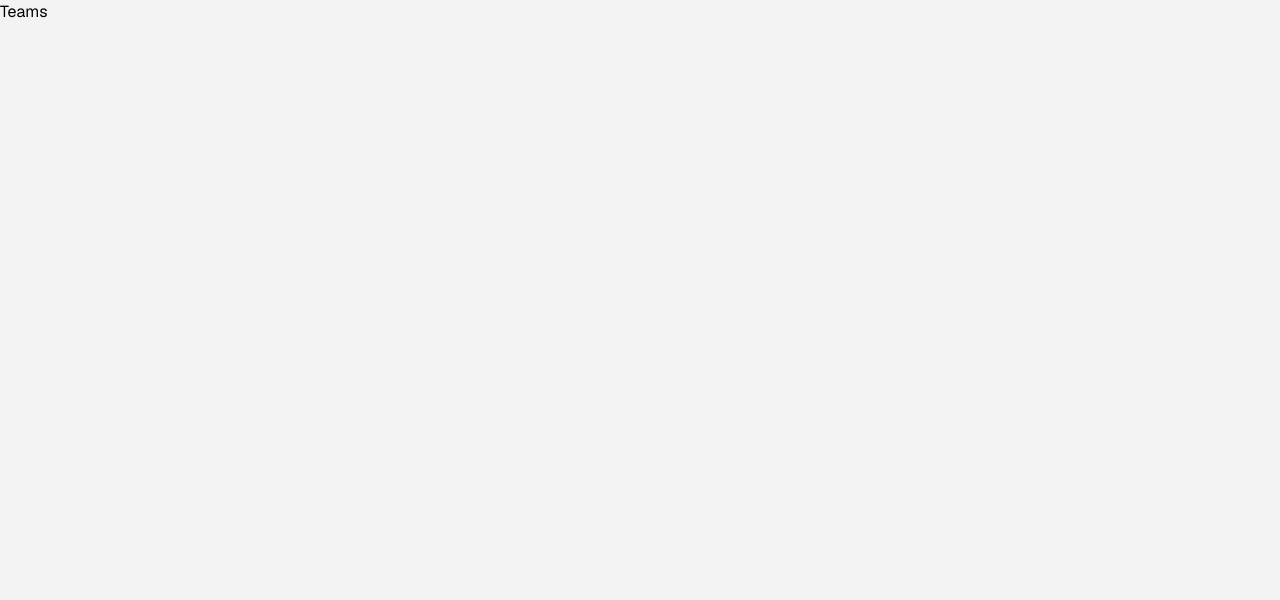
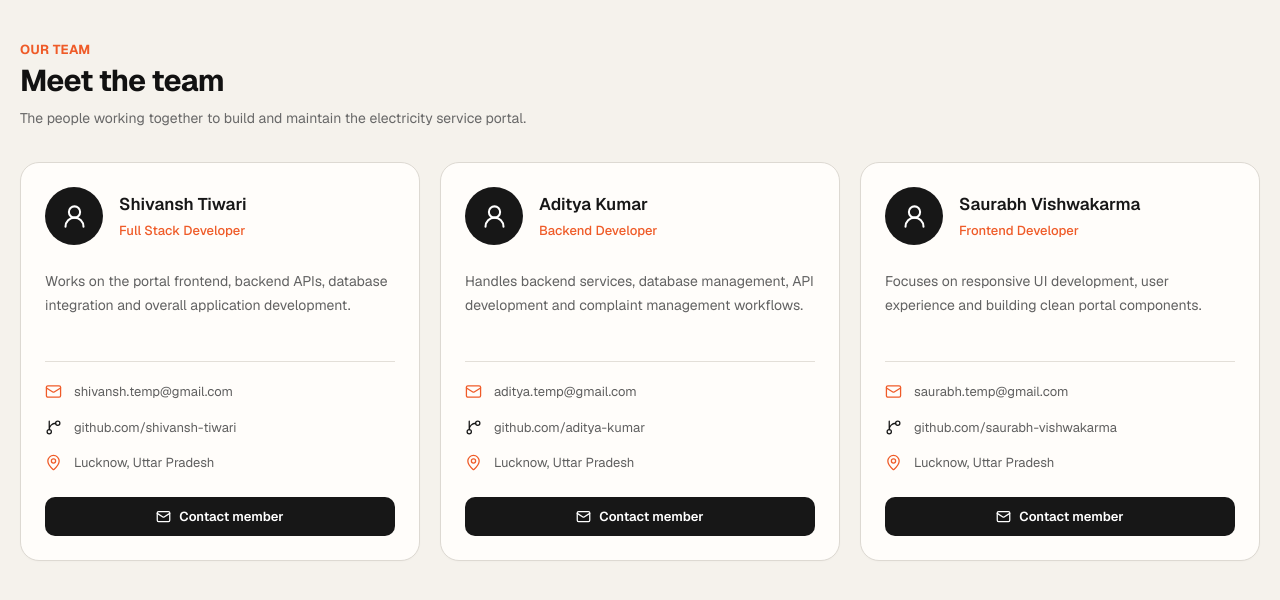
Before and after one commit to Sau-2003V/electric-department-gov-website-redesign, a Next.js app: page /team in a window 1280 px wide. Shown: the top 600 px of the page. Built offline with nearby package versions, Linux system fonts and the light colour scheme.

Commit message:
enhancing the team page

```diff
--- a/src/app/(web)/team/page.jsx
+++ b/src/app/(web)/team/page.jsx
@@ -1,7 +1,138 @@
+"use client";
+
+import { Mail, MapPin, UserRound, GitBranch } from "lucide-react";
+
+const teamMembers = [
+  {
+    name: "Shivansh Tiwari",
+    role: "Full Stack Developer",
+    description:
+      "Works on the portal frontend, backend APIs, database integration and overall application development.",
+    email: "shivansh.temp@gmail.com",
+    github: "github.com/shivansh-tiwari",
+    location: "Lucknow, Uttar Pradesh",
+  },
+  {
+    name: "Aditya Kumar",
+    role: "Backend Developer",
+    description:
+      "Handles backend services, database management, API development and complaint management workflows.",
+    email: "aditya.temp@gmail.com",
+    github: "github.com/aditya-kumar",
+    location: "Lucknow, Uttar Pradesh",
+  },
+  {
+    name: "Saurabh Vishwakarma",
+    role: "Frontend Developer",
+    description:
+      "Focuses on responsive UI development, user experience and building clean portal components.",
+    email: "saurabh.temp@gmail.com",
+    github: "github.com/saurabh-vishwakarma",
+    location: "Lucknow, Uttar Pradesh",
+  },
+];
+
 export default function TeamsPage() {
   return (
-    <div>
-      <h1>Teams</h1>
+    <main className="min-h-screen bg-[#f5f2ec] text-[#171717]">
+      {/* <div className="border-b border-[#dedbd5] bg-[#f8f6f1]">
+        <div className="mx-auto max-w-[1315px] px-5 py-[11px] text-[13px] text-[#686868]">
+          Signed in as{" "}
+          <span className="font-semibold text-[#222]">Ramesh Kumar</span>
+          <span className="mx-1">·</span>
+          Meter 1234567890
+        </div>
+      </div> */}
+
+      <section className="mx-auto max-w-[1315px] px-5 pb-14 pt-10">
+        <div className="mb-8">
+          <p className="mb-1 text-[13px] font-bold uppercase tracking-[0.3px] text-[#ef5b28]">
+            Our Team
+          </p>
+
+          <h1 className="text-[30px] font-bold leading-[1.15] tracking-[-0.8px] text-[#111]">
+            Meet the team
+          </h1>
+
+          <p className="mt-2 max-w-[650px] text-[14px] leading-6 text-[#686868]">
+            The people working together to build and maintain the electricity
+            service portal.
+          </p>
+        </div>
+
+        <div className="grid grid-cols-1 gap-5 md:grid-cols-2 lg:grid-cols-3">
+          {teamMembers.map((member) => (
+            <TeamCard key={member.name} member={member} />
+          ))}
+        </div>
+      </section>
+    </main>
+  );
+}
+
+function TeamCard({ member }) {
+  return (
+    <div className="flex min-h-[390px] flex-col rounded-[19px] border border-[#ddd9d2] bg-[#fffdfa] p-6 shadow-[0_1px_2px_rgba(0,0,0,0.02)] transition-all duration-200 hover:-translate-y-1 hover:shadow-[0_8px_25px_rgba(0,0,0,0.06)]">
+      <div className="flex items-center gap-4">
+        <div className="flex h-[58px] w-[58px] shrink-0 items-center justify-center rounded-full bg-[#171717] text-white">
+          <UserRound size={27} strokeWidth={1.8} />
+        </div>
+
+        <div>
+          <h2 className="text-[17px] font-semibold text-[#171717]">
+            {member.name}
+          </h2>
+
+          <p className="mt-1 text-[13px] font-medium text-[#ef5b28]">
+            {member.role}
+          </p>
+        </div>
+      </div>
+
+      <p className="mt-6 min-h-[72px] text-[14px] leading-6 text-[#626262]">
+        {member.description}
+      </p>
+
+      <div className="my-5 border-t border-[#e3dfd8]" />
+
+      <div className="space-y-4">
+        <div className="flex items-center gap-3 text-[13px] text-[#5f5f5f]">
+          <Mail
+            size={17}
+            strokeWidth={1.8}
+            className="shrink-0 text-[#ef5b28]"
+          />
+          <span className="truncate">{member.email}</span>
+        </div>
+
+        <div className="flex items-center gap-3 text-[13px] text-[#5f5f5f]">
+          <GitBranch
+            size={17}
+            strokeWidth={1.8}
+            className="shrink-0 text-[#171717]"
+          />
+          <span className="truncate">{member.github}</span>
+        </div>
+
+        <div className="flex items-center gap-3 text-[13px] text-[#5f5f5f]">
+          <MapPin
+            size={17}
+            strokeWidth={1.8}
+            className="shrink-0 text-[#ef5b28]"
+          />
+          <span>{member.location}</span>
+        </div>
+      </div>
+
+      <div className="mt-auto pt-6">
+        <a
+          href={`mailto:${member.email}`}
+          className="flex w-full items-center justify-center gap-2 rounded-[10px] bg-[#171717] px-4 py-2.5 text-[13px] font-semibold text-white transition-colors hover:bg-[#ef5b28]"
+        >
+          <Mail size={15} />
+          Contact member
+        </a>
+      </div>
     </div>
   );
 }
```
